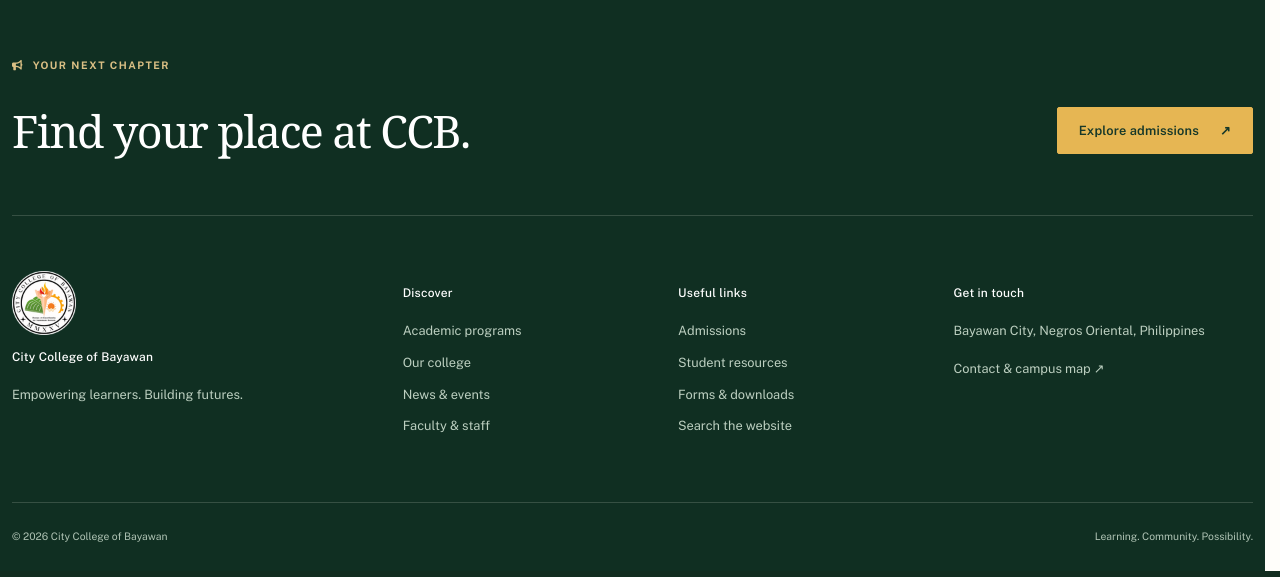
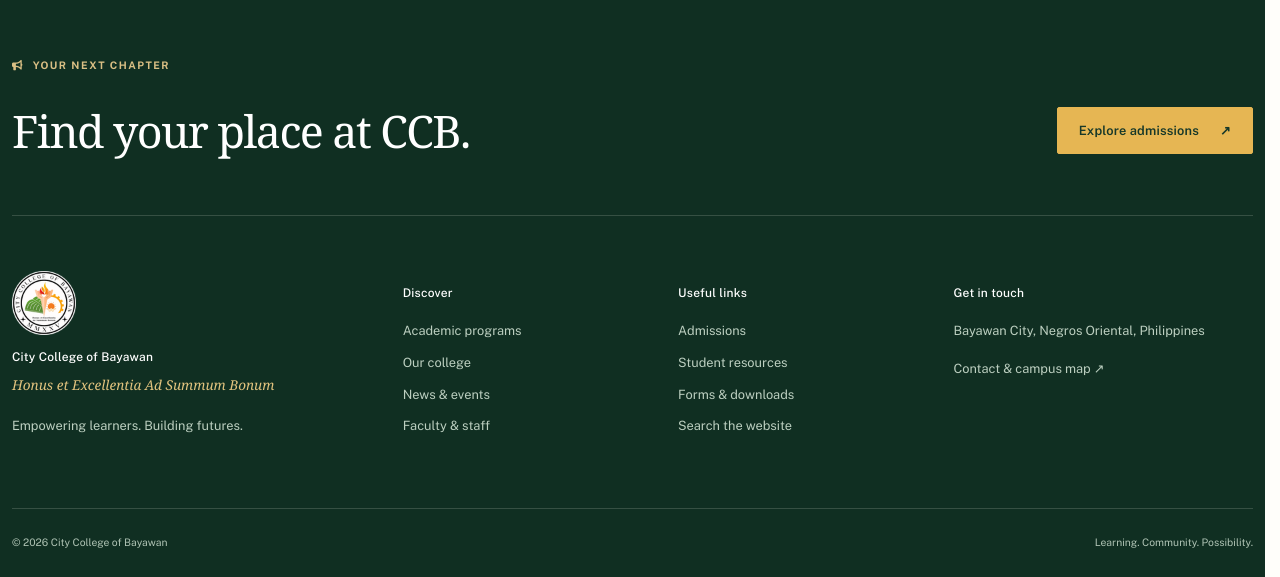
Before and after one commit to TheReaLsshhh/ccbwebremasterV2, a Django app: page /about/ in a window 1280 px wide. Shown: the part 1238-1815 px from the top of the page. Run offline with Django 5.2, Linux system fonts and the light colour scheme; data that the repository does not hold is empty; parts of the project's set-up code (start-up, migrations or seed data) failed here and were passed over.

Commit message:
Added a mantra placements on the top navbar and footer area

```diff
--- a/static/css/institutional.css
+++ b/static/css/institutional.css
@@ -72,6 +72,14 @@ a {color:inherit;} a:hover {color:var(--college-ink);}
   gap: 3px;
 }
 .site-navbar .brand-copy strong { line-height: 1.15; }
+.college-footer .footer-mantra {
+  margin: -9px 0 20px;
+  color: #e3c47f;
+  font-family: Georgia,'Times New Roman',serif;
+  font-size: .85rem;
+  font-style: italic;
+  line-height: 1.5;
+}
 .site-navbar .brand-mantra {
   color: var(--college-muted);
   font-family: Georgia,'Times New Roman',serif;
--- a/templates/base.html
+++ b/templates/base.html
@@ -93,7 +93,7 @@
     <!-- Ensure Font Awesome loads even if the preload onload fails in some browsers -->
     <link rel="stylesheet" href="https://cdnjs.cloudflare.com/ajax/libs/font-awesome/6.5.2/css/all.min.css" crossorigin="anonymous">
     <link rel="stylesheet" href="{% static 'css/site.css' %}">
-    <link rel="stylesheet" href="{% static 'css/institutional.css' %}">
+    <link rel="stylesheet" href="{% static 'css/institutional.css' %}?v=10">
 </head>
 <body>
     <a class="skip-link" href="#main-content">Skip to content</a>
@@ -187,7 +187,7 @@
             <div class="container">
                 <div class="footer-intro"><span class="section-eyebrow">Your next chapter</span><h2>Find your place at CCB.</h2><a class="btn btn-brand" href="{% url 'website:admissions' %}">Explore admissions <span aria-hidden="true">&nearr;</span></a></div>
                 <div class="footer-columns">
-                    <div><img src="{% static 'images/hero-images/ccb-logo-96.png' %}" alt="CCB seal" width="64" height="64" loading="lazy"><h3>{{ site_settings.site_name|default:"City College of Bayawan" }}</h3><p>{{ site_settings.tagline|default:"Empowering learners. Building futures." }}</p></div>
+                    <div><img src="{% static 'images/hero-images/ccb-logo-96.png' %}" alt="CCB seal" width="64" height="64" loading="lazy"><h3>{{ site_settings.site_name|default:"City College of Bayawan" }}</h3><p class="footer-mantra" lang="la">Honus et Excellentia Ad Summum Bonum</p><p>{{ site_settings.tagline|default:"Empowering learners. Building futures." }}</p></div>
                     <div><h3>Discover</h3><a href="{% url 'website:academics' %}">Academic programs</a><a href="{% url 'website:about' %}">Our college</a><a href="{% url 'website:news' %}">News & events</a><a href="{% url 'website:faculty' %}">Faculty & staff</a></div>
                     <div><h3>Useful links</h3><a href="{% url 'website:admissions' %}">Admissions</a><a href="{% url 'website:students' %}">Student resources</a><a href="{% url 'website:downloads' %}">Forms & downloads</a><a href="{% url 'website:search' %}">Search the website</a></div>
                     <div><h3>Get in touch</h3><p>{{ site_settings.address|default:"Bayawan City, Negros Oriental, Philippines" }}</p>{% if site_settings.primary_email %}<a href="mailto:{{ site_settings.primary_email }}">{{ site_settings.primary_email }}</a>{% endif %}{% if site_settings.phone %}<a href="tel:{{ site_settings.phone }}">{{ site_settings.phone }}</a>{% endif %}<a href="{% url 'website:contact' %}">Contact & campus map &nearr;</a></div>
--- a/website/views.py
+++ b/website/views.py
@@ -70,7 +70,7 @@ def service_worker(request):
     ]
     precache_list = ",\n  ".join(f"{url!r}" for url in precache_urls)
     script = f"""
-const CACHE_VERSION = "ccb-public-v9";
+const CACHE_VERSION = "ccb-public-v10";
 const PAGE_CACHE = `${{CACHE_VERSION}}-pages`;
 const ASSET_CACHE = `${{CACHE_VERSION}}-assets`;
 const PRECACHE_URLS = [
```
Also changed, not shown: README.md.
